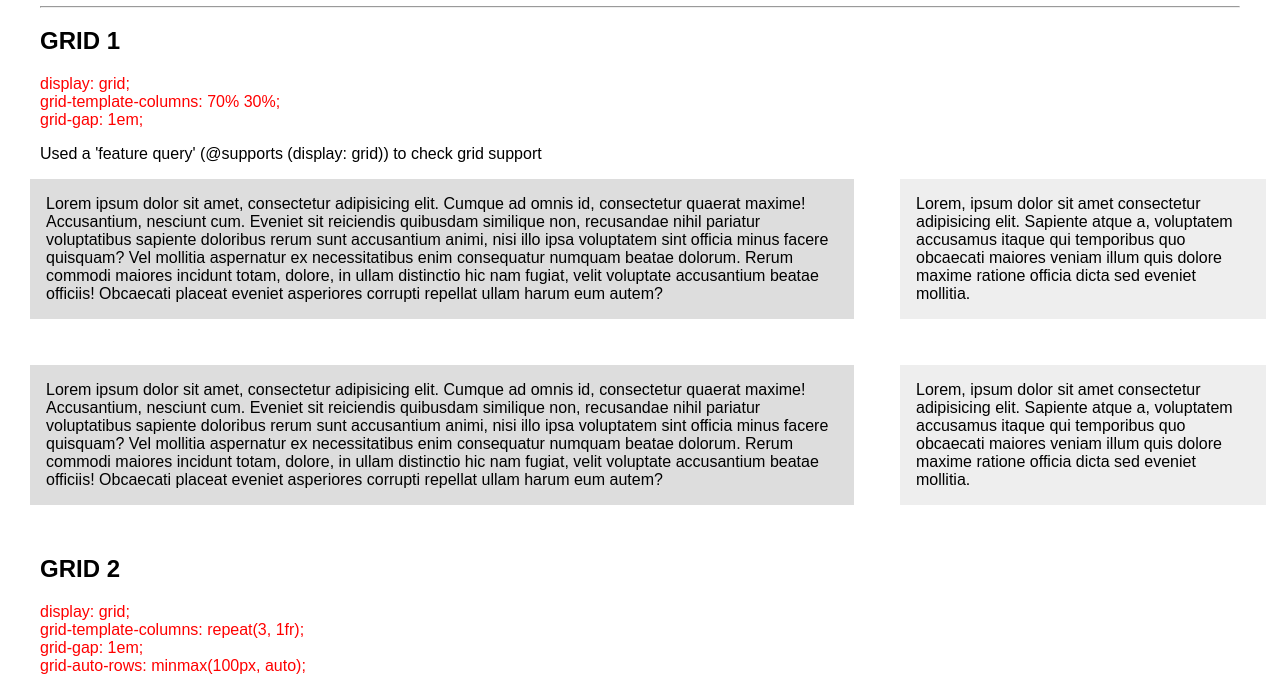
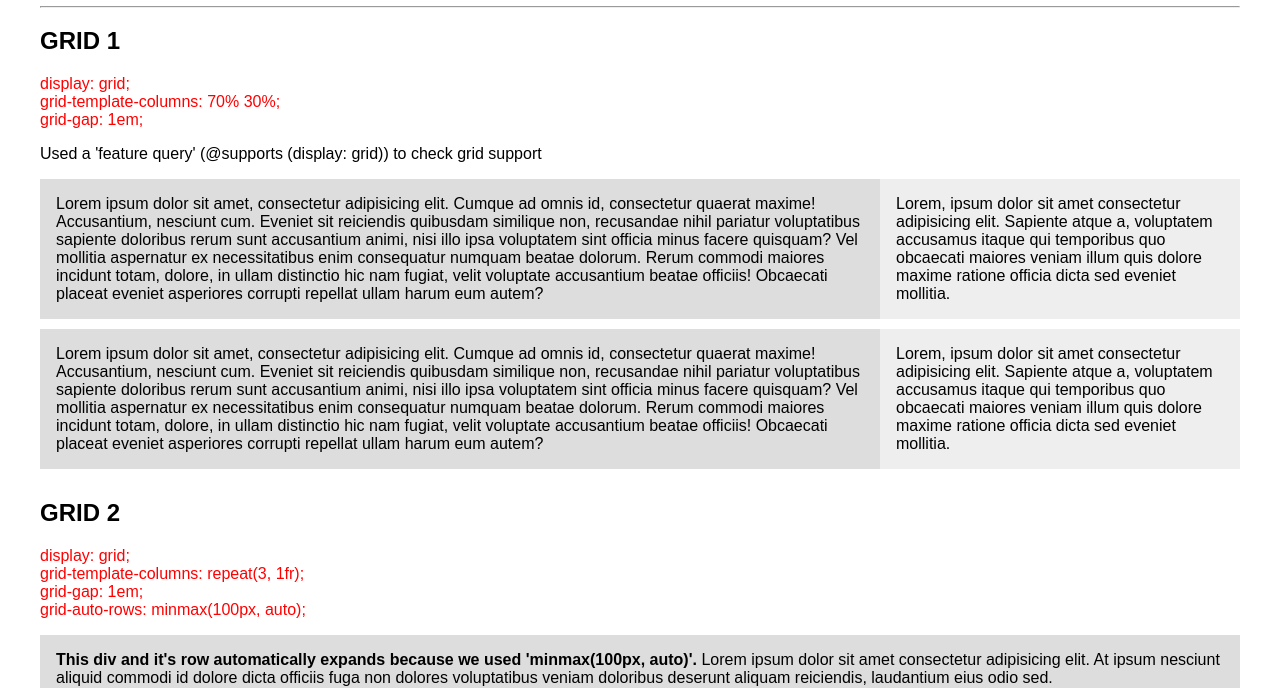
Before and after one commit to lmackenzie94/css-grid-reference, a plain HTML site: page index.html in a window 1280 px wide. Shown: the part 108-796 px from the top of the page. Drawn offline with Linux system fonts and the light colour scheme.

Commit message:
lol ie doesnt support calc()

```diff
--- a/style/grid-prefixed.css
+++ b/style/grid-prefixed.css
@@ -22,21 +22,21 @@
 .wrapper1 {
   display: flex;
   flex-wrap: wrap;
-  margin: 0 -10px;
 }
 
 .wrapper1 > div:nth-child(odd) {
-  flex: 1 0 calc(70% - 30px);
-  margin-right: 30px;
-  margin-bottom: 30px;
+  flex: 0 0 70%;
+  /* calc() doesn't work in IE11 */
+  margin-bottom: 10px;
 }
 
 .wrapper1 > div:nth-child(even) {
-  flex: 1 0 30%;
-  margin-bottom: 30px;
+  flex: 0 0 30%;
+
+  margin-bottom: 10px;
 }
 
-@supports (display: grid) {
+/* @supports (display: grid) {
   .wrapper1 {
     display: -ms-grid;
     display: grid;
@@ -44,9 +44,10 @@
     grid-template-columns: 70% 30%;
     /* grid-column-gap: 1em;
     grid-row-gap: 1em; */
-    grid-gap: 1em;
+/* grid-gap: 1em;
   }
-}
+} */
+*/
 /* GRID 2 STYLES -------------------------------------------------------- */
 
 /* use 'fr', NOT pixels, fractions, etc. */
```
